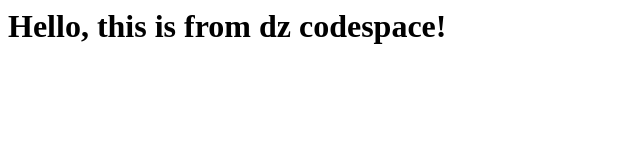
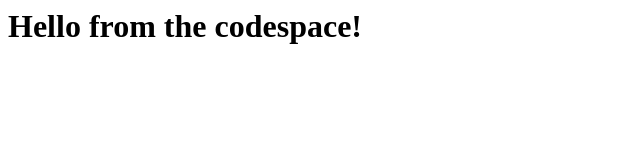
Before and after one commit to dzhao00/skills-code-with-codespaces, a plain HTML site: page index.html in a window 1280 px wide. Shown: the whole page, without its empty margins (0-640 px from the left). Drawn offline with Linux system fonts and the light colour scheme.

Commit message:
Adding hello from the codespace!

```diff
--- a/index.html
+++ b/index.html
@@ -1,3 +1,3 @@
 <html>
-  <h1>Hello, this is from dz codespace!</h1>
+  <h1>Hello from the codespace!</h1>
 </html>
```
